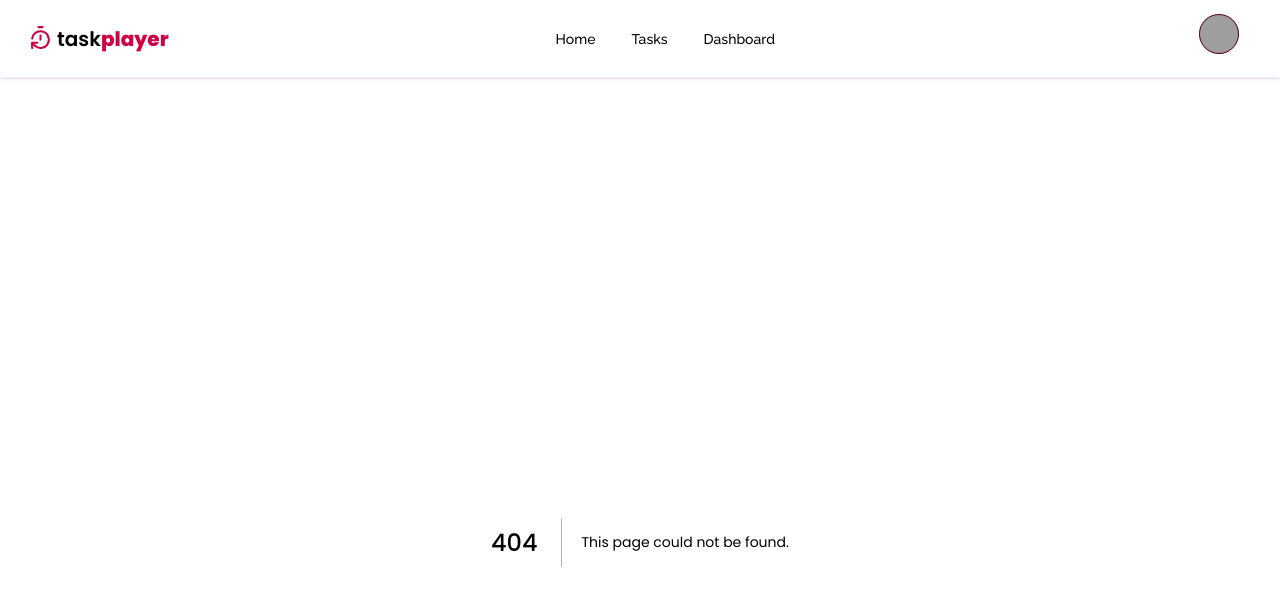
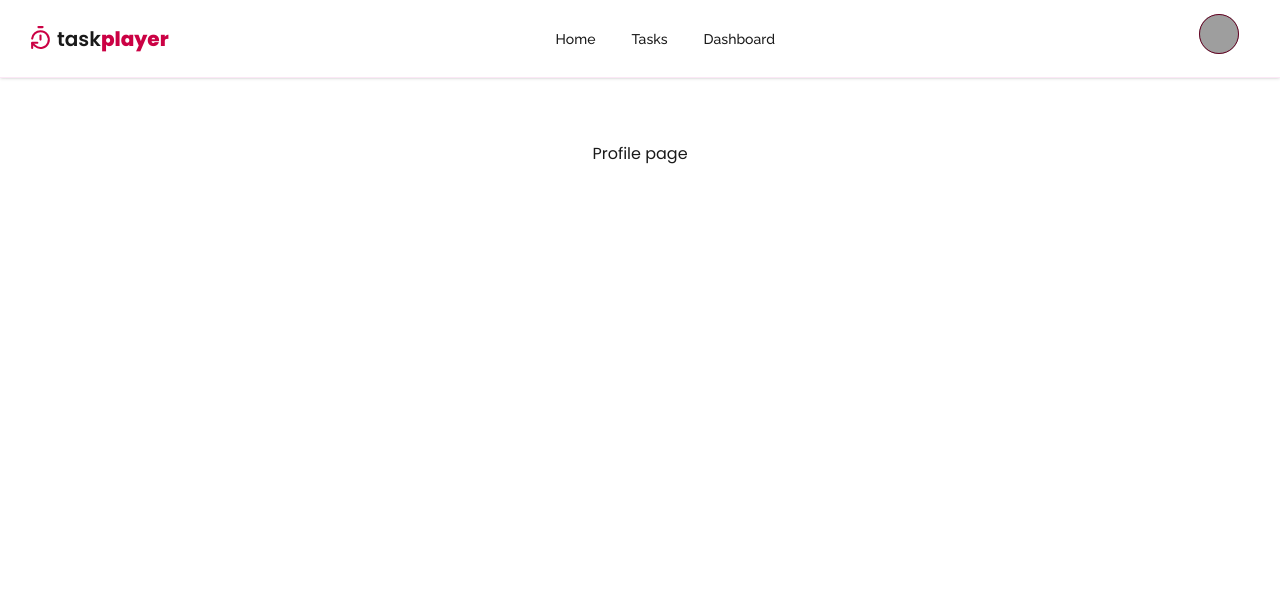
Before and after one commit to DaniSangelo/task-player, a Next.js app: page /profile in a window 1280 px wide. Before the commit this address had no page. Shown: the top 606 px of the page. Built offline with nearby package versions, Linux system fonts and the light colour scheme; grey boxes are pictures that could not be loaded.

Commit message:
feat: create ProfilePage component for user profile display

```diff
--- /dev/null
+++ b/app/profile/page.tsx
@@ -0,0 +1,9 @@
+const ProfilePage = () => {
+  return (
+    <div>
+      <h1>Profile page</h1>
+    </div>
+  );
+}
+
+export default ProfilePage;
```
